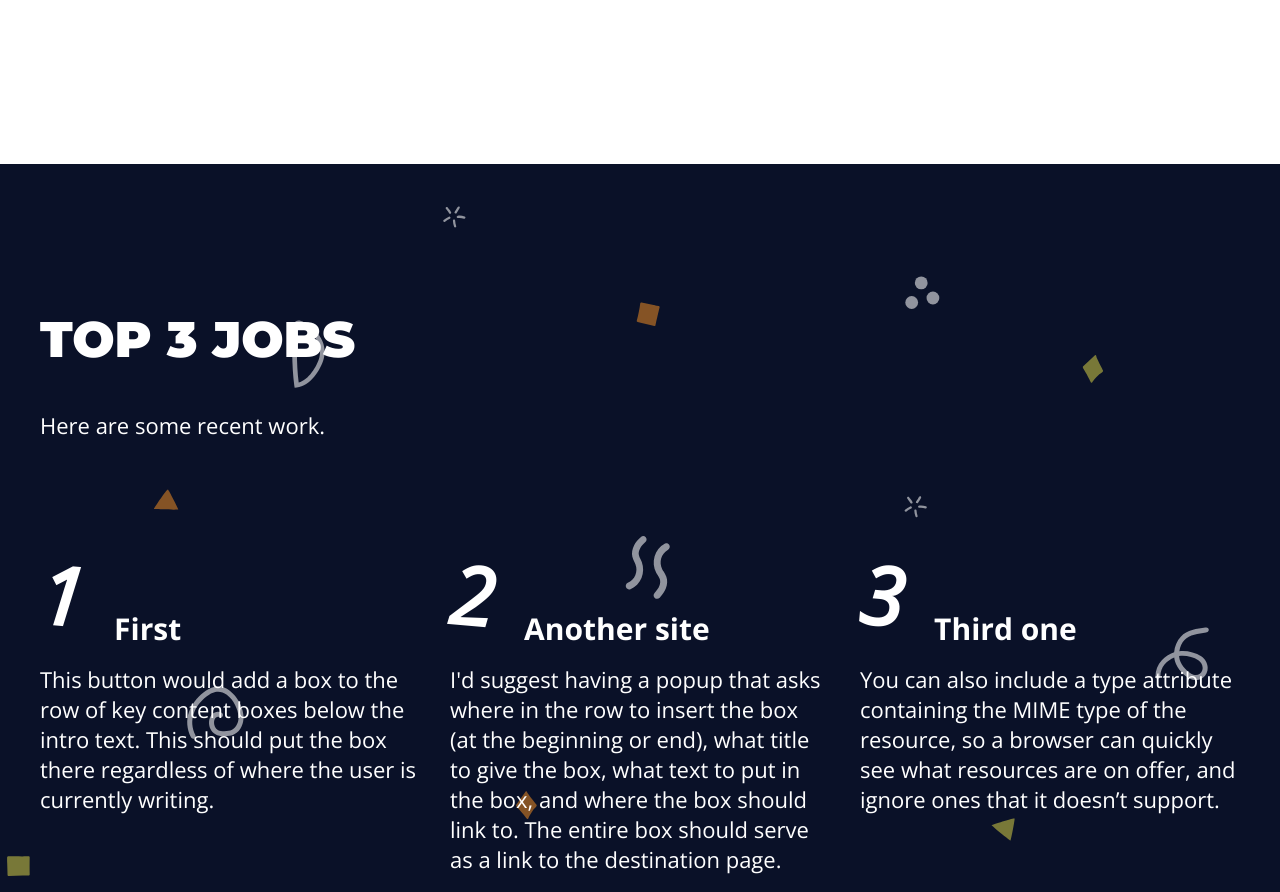
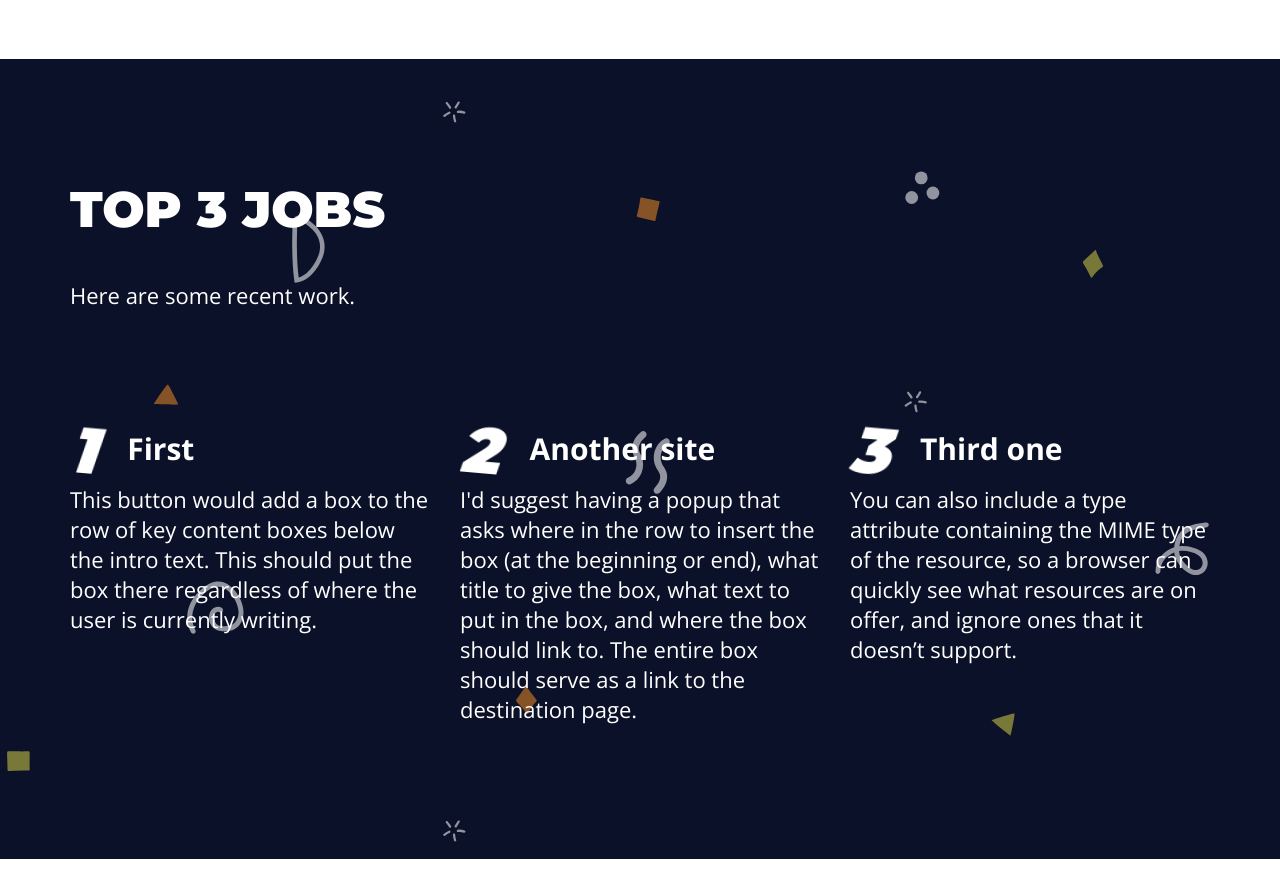
Before and after one commit to arturjoaquim/landing-page, a plain HTML site: page index.html in a window 1280 px wide. Shown: the part 1576-2468 px from the top of the page. Drawn offline with nearby package versions, Linux system fonts and the light colour scheme.

Commit message:
Refazendo tamanhos

```diff
--- a/assets/css/classes.css
+++ b/assets/css/classes.css
@@ -3,7 +3,8 @@
     display: flex;
     flex-flow: nowrap row;
     align-items: center;
-    padding: 3.5rem 0;
+    padding-top: 8rem;
+    padding-bottom: 8rem;
 }
 
 .main-content {
@@ -19,6 +20,11 @@
     gap: 3rem;
 }
 
+.section-articles {
+    display: grid;
+    grid-template-columns: repeat(auto-fit, minmax(25rem, 1fr));
+}
+
 .blue-bg {
     background-image: url(../img/main-bg.svg);
 }
--- a/assets/css/elementos.css
+++ b/assets/css/elementos.css
@@ -1,21 +1,22 @@
 * {
     margin: 0;
     padding: 0;
-    /* box-sizing: border-box; */
+    box-sizing: border-box;
 }
 
 html {
     font-size: 62.5%;
-    height: 100%;
+    /* height: 100%; */
+    scroll-behavior: smooth;
 }
 
 body {
     font-family: var(--fonte-padrao);
 }
 
-/* main {
-    margin-top: 6.7rem;
-} */
+main {
+    margin-top: 3.5rem;
+}
 
 h1, h1, h3, h4, h5, h6 {
     font-family: var(--fonte-destaque);
--- a/assets/css/menu.css
+++ b/assets/css/menu.css
@@ -11,6 +11,7 @@
     font-size: 2.2rem;
     text-transform: uppercase;
     color: var(--cor-primaria);
+    padding: 0;
     margin: 0;
 }
 
--- a/assets/css/styles.css
+++ b/assets/css/styles.css
@@ -14,21 +14,26 @@
     width: 60%;
 }
 
-.section-articles > article{
+/* .section-articles > article{
     flex: 1 1 30rem;
-}
+} */
 
 .section-articles .title-article {
+    display: flex;
+    flex-flow: row nowrap;
+    gap: 3rem;
     align-items: flex-end;
 }
 
 .section-articles .big-number {
+    display: block;
+    position: relative;
+    top: 2rem;
     transform: rotate(5deg);
-    display: block;
+    font-family: var(--fonte-destaque);
     font-style: italic;
-    font-weight: bold;
-    font-size: 8rem;
-
+    /* font-weight: bold; */
+    font-size: 6.5rem;
 }
 
 #intro .text-container {
@@ -37,5 +42,5 @@
 }
 
 #top3 .section-articles {
-    margin-top: 10rem;
+    margin-top: 8rem;
 }
--- a/index.html
+++ b/index.html
@@ -26,7 +26,7 @@
                 <ul>
                     <li><a href="#intro">intro</a></li>
                     <li><a href="#top3">top 3</a></li>
-                    <li><a href="#">galeria</a></li>
+                    <li><a href="#galeria">galeria</a></li>
                     <li><a href="#">work</a></li>
                     <li><a href="#">contato</a></li>
                 </ul>
@@ -72,7 +72,7 @@
                 </div>
                 <div class="in-row section-articles">
                     <article class="text-container">
-                        <div class="in-row title-article">
+                        <div class="title-article">
                             <span class="big-number">1</span>
                             <h2>First</h2>
                         </div>
@@ -81,7 +81,7 @@
                         </p>
                     </article>
                     <article class="text-container">
-                        <div class="in-row title-article">
+                        <div class="title-article">
                             <span class="big-number">2</span>
                             <h2>Another site</h2>
                         </div>
@@ -90,7 +90,7 @@
                         </p>
                     </article>
                     <article class="text-container">
-                        <div class="in-row title-article">
+                        <div class="title-article">
                             <span class="big-number">3</span>
                             <h2>Third one</h2>
                         </div>
@@ -101,6 +101,11 @@
                 </div>
             </div>
         </section>
+        <section id="galeria" class="section white-bg">
+            <div class="main-content">
+
+            </div>
+        </section>
     </main>
     <!-- FOOTER -->
     <footer>
```
